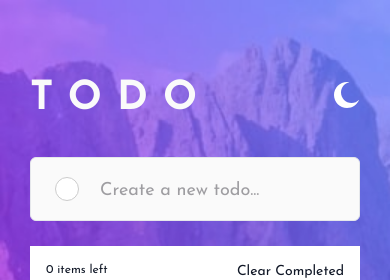
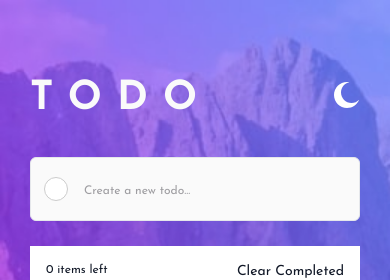
Before and after one commit to theperiscope/react-todo-app, a React (Create React App) app in the folder reactjs/: page / in a window 390 px wide. Shown: the top 280 px of the page. Built offline with nearby package versions, Linux system fonts and the light colour scheme.

Commit message:
reduce font size on mobile

```diff
--- a/reactjs/src/components/ToDoAdd.css
+++ b/reactjs/src/components/ToDoAdd.css
@@ -1,8 +1,4 @@
 #addCircle {
-  position:absolute;
-  left:25px;
-  top:50px;
-
   /*matches ToDoItem.css */
   width: 24px;
   height: 24px;
--- a/reactjs/src/components/ToDoAdd.js
+++ b/reactjs/src/components/ToDoAdd.js
@@ -24,8 +24,8 @@ function ToDoAdd({ onAdd }) {
   return (
     <form onSubmit={handleSubmit}>
       <div className="relative">
-        <div id="addCircle"></div>
-        <input id="addToDo" className="w-full placeholder-light-placeholder-color pt-[21px] pb-[17px] pl-[69px] text-[18px] text-black dark:text-white bg-light-very-light-gray dark:bg-dark-very-dark-desaturated-blue mt-[30px] mb-[25px] rounded-md border border-gray-200 dark:border-gray-700" type="text" placeholder="Create a new todo..." onChange={event => setTaskName(event.target.value)} value={taskName} />
+        <div id="addCircle" className='absolute left-[14px] sm:left-[26px] top-[50px]'></div>
+        <input id="addToDo" className="w-full placeholder-light-placeholder-color pt-[21px] pb-[17px] pl-[53px] sm:pl-[69px]  text-[12px] sm:text-[19px] text-black dark:text-white bg-light-very-light-gray dark:bg-dark-very-dark-desaturated-blue mt-[30px] mb-[25px] rounded-md border border-gray-200 dark:border-gray-700" type="text" placeholder="Create a new todo..." onChange={event => setTaskName(event.target.value)} value={taskName} />
       </div>
     </form>
   )
--- a/reactjs/src/components/ToDoItem.js
+++ b/reactjs/src/components/ToDoItem.js
@@ -24,7 +24,7 @@ function ToDoItem({ id, label, checked, onChange, onDelete, onDragDrop }) {
       onDragStart={(e) => onDragStart(e, id)}
       onDragOver={(e) => onDragOver(e, id)}
       onDrop={(e) => onDrop(e, id)}
-      className="checkbox-wrapper flex items-center border-b border-light-very-dark-grayish-blue-300 dark:border-dark-very-dark-grayish-blue bg-light-control-background-color dark:bg-dark-very-dark-desaturated-blue px-4 py-[4px] m-0">
+      className="checkbox-wrapper flex items-center border-b border-light-very-dark-grayish-blue-300 dark:border-dark-very-dark-grayish-blue bg-light-control-background-color dark:bg-dark-very-dark-desaturated-blue px-1 sm:px-4 py-[4px] m-0">
       <input
         id={id}
         name="task"
@@ -32,7 +32,7 @@ function ToDoItem({ id, label, checked, onChange, onDelete, onDragDrop }) {
         checked={checked}
         onChange={() => onChange(id)}
         className='w-4 h-4 ring-3 focus:ring-0 focus:ring-white/[1.0] outline-0 bg-light-control-background-color border-gray-300 dark:bg-gray-700 dark:border-gray-600' />
-      <label htmlFor={id} className="ml-2 w-full text-[19px] pt-[15px] pb-[12px] ligh text-gray-900 dark:text-gray-300">{label}</label>
+      <label htmlFor={id} className="ml-0 sm:ml-2 w-full text-[12px] sm:text-[19px] pt-[15px] pb-[12px] ligh text-gray-900 dark:text-gray-300">{label}</label>
       {!checked && <button className='block sm:hidden p-[10px] font-bold  text-light-very-light-gray dark:light-very-light-gray' onClick={() => onDelete(id)}><img src={cross} alt="cross icon" /></button>}
     </div>
   )
```
